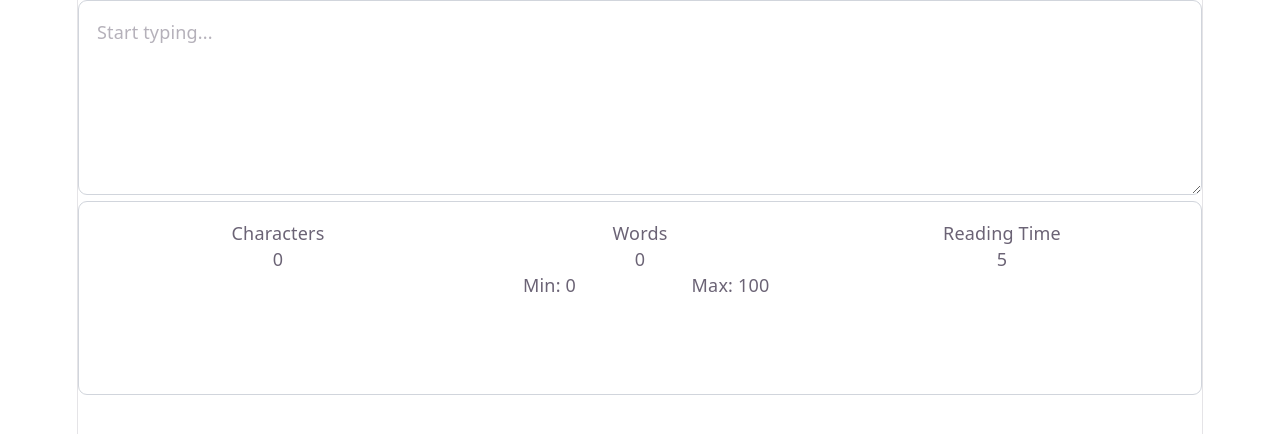
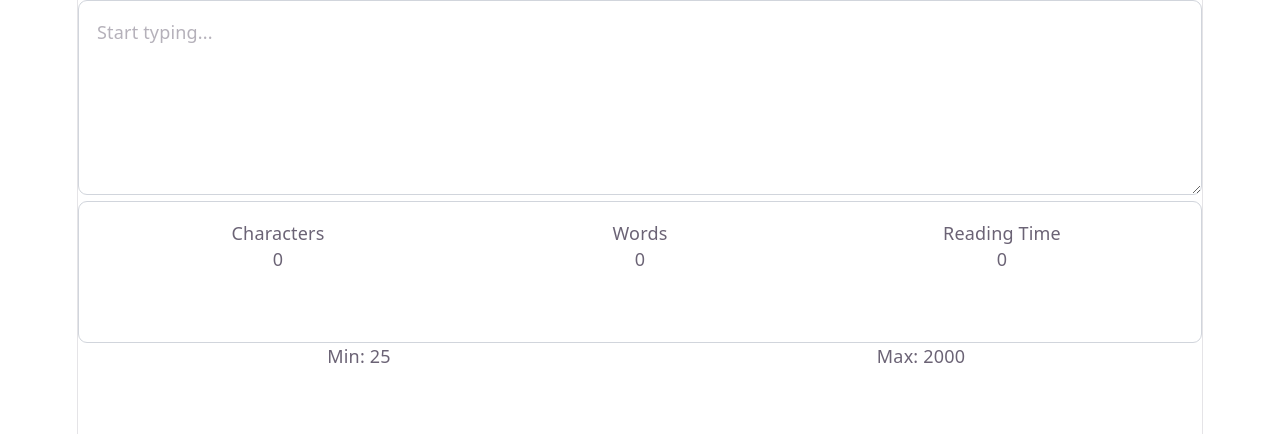
Before and after one commit to jfoskin/task-dashboard, a React (Vite) app: page / in a window 1280 px wide. Shown: the top 434 px of the page. Built offline with nearby package versions, Linux system fonts and the light colour scheme.

Commit message:
refactor: streamline App component and enhance CharacterCounter functionality with input handling and stats display

```diff
--- a/src/App.tsx
+++ b/src/App.tsx
@@ -1,27 +1,12 @@
-import React, { useState } from 'react'
 import './App.css'
-import { TextInput } from './components/TextInput/TextInput'
-import StatsDisplay from './components/StatsDisplay/StatsDisplay'
-console.log(React)
+import CharacterCounter from './components/CharacterCounter/CharacterCounter'
+
 
 function App() {
-  const [inputValue, setInputValue] = useState('')
-
-  //created a handler function to take in a string and set that text to the new state value
-  const handleInputChange= (text:string)=>{
-    console.log("Input value:", text);
-    setInputValue(text)
-  }
-  const statsStart = {
-     characterCount: inputValue.length,
-    wordCount: inputValue.split(' ').filter(Boolean).length,
-    readingTime: 5
-  }
 
   return (
     <>
-     <TextInput onTextChange={handleInputChange} />
-     <StatsDisplay stats={statsStart} showReadingTime={true}/>
+     <CharacterCounter minWords={25} maxWords={2000}/>
     </>
   )
 }
--- a/src/components/CharacterCounter/CharacterCounter.tsx
+++ b/src/components/CharacterCounter/CharacterCounter.tsx
@@ -1,13 +1,39 @@
+import {useState} from 'react'
 import type { CharacterCounterProps } from "../../types"
 
+import { TextInput } from "../TextInput/TextInput"
+import StatsDisplay from "../StatsDisplay/StatsDisplay"
+
 const CharacterCounter: React.FC<CharacterCounterProps> = ( {minWords, maxWords})=> {
+
+  const [inputValue, setInputValue] = useState('')
+
+  //created a handler function to take in a string and set that text to the new state value
+  const handleInputChange= (text:string)=>{
+    console.log("Input value:", text);
+    setInputValue(text)
+  }
+  const statsStart = {
+     characterCount: inputValue.length,
+    wordCount: inputValue.split(/\s+/).filter(Boolean).length,
+    readingTime: inputValue.split(/\s+/).filter(Boolean).length/250* 60
+  }
+
   return (
-    <div className="grid grid-cols-2 grid-rows-1 gap-0">
+    <>
+     <TextInput onTextChange={handleInputChange} />
+     <StatsDisplay stats={statsStart} showReadingTime={true}/>
 
-        <p>{`Min: ${minWords}`}</p>
-        <p>{`Max: ${maxWords}`}</p>
-    </div>
+      <div className="grid grid-cols-2 grid-rows-1 gap-0">
+
+         {minWords && <p>{`Min: ${minWords}`}</p>}
+         {maxWords && <p>{`Max: ${maxWords}`}</p>}
+     </div>
+    </>
   )
+  // return (
+  //
+  // )
 }
 
 export default CharacterCounter
--- a/src/components/StatsDisplay/StatsDisplay.tsx
+++ b/src/components/StatsDisplay/StatsDisplay.tsx
@@ -1,8 +1,9 @@
-import React from 'react'
+
 import type { StatsDisplayProps } from '../../types'
-import CharacterCounter from '../CharacterCounter/CharacterCounter'
 
 const StatsDisplay: React.FC<StatsDisplayProps> =({stats, showReadingTime})=> {
+
+
   return (
     <div className="w-full p-4 border border-gray-300 rounded-lg focus:ring-2 focus:ring-blue-500 focus:border-blue-500 grid grid-cols-3 grid-rows-2 gap-0">
     <div>
@@ -12,8 +13,6 @@ const StatsDisplay: React.FC<StatsDisplayProps> =({stats, showReadingTime})=> {
     <div>
       <p>Words</p>
       {stats.wordCount}
-
-        <CharacterCounter minWords={0} maxWords={100}/>
     </div>
     <div>
       <h6>Reading Time</h6>
```
